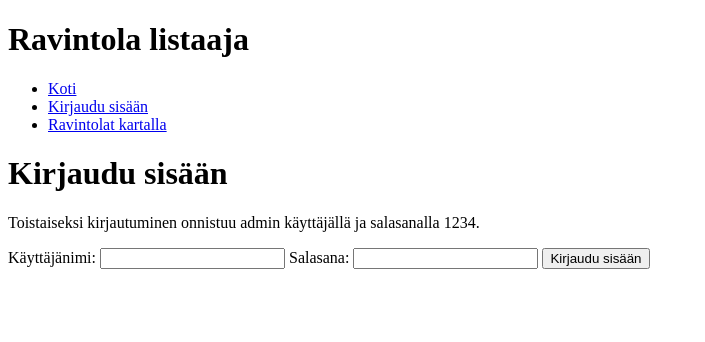
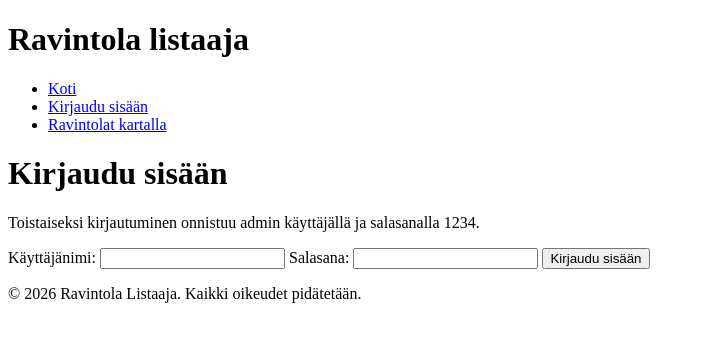
Before and after one commit to UnnaHaitto/RestaurantWebsite, a website: page src/pages/login.html in a window 1280 px wide. Shown: the whole page, without its empty margins (0-705 px from the left). Drawn offline with Linux system fonts and the light colour scheme.

Commit message:
added footer to pages

```diff
--- a/src/pages/login.html
+++ b/src/pages/login.html
@@ -30,5 +30,9 @@
       <input type="password" id="password" name="password" required />
       <button id="login-button">Kirjaudu sisään</button>
     </div>
+
+    <footer>
+      <p>&copy; 2026 Ravintola Listaaja. Kaikki oikeudet pidätetään.</p>
+    </footer>
   </body>
 </html>
```
Also changed, not shown: src/pages/map.html (+4 -0 lines), src/pages/userPage.html (+4 -0 lines).
